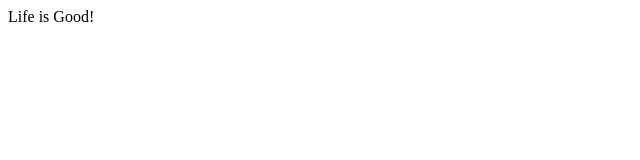
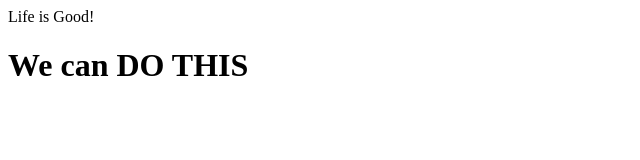
Before and after one commit to gregroyclark/life-is-good, a plain HTML site: page lifeisgood.html in a window 1280 px wide. Shown: the whole page, without its empty margins (0-640 px from the left). Drawn offline with Linux system fonts and the light colour scheme.

Commit message:
added bold title to page

```diff
--- a/lifeisgood.html
+++ b/lifeisgood.html
@@ -5,5 +5,8 @@
 
 <title>Life is Good!</title>
 
+<body>
+    <h1><strong>We can DO THIS</strong></h1>
 
+</body>
 </html>
```
